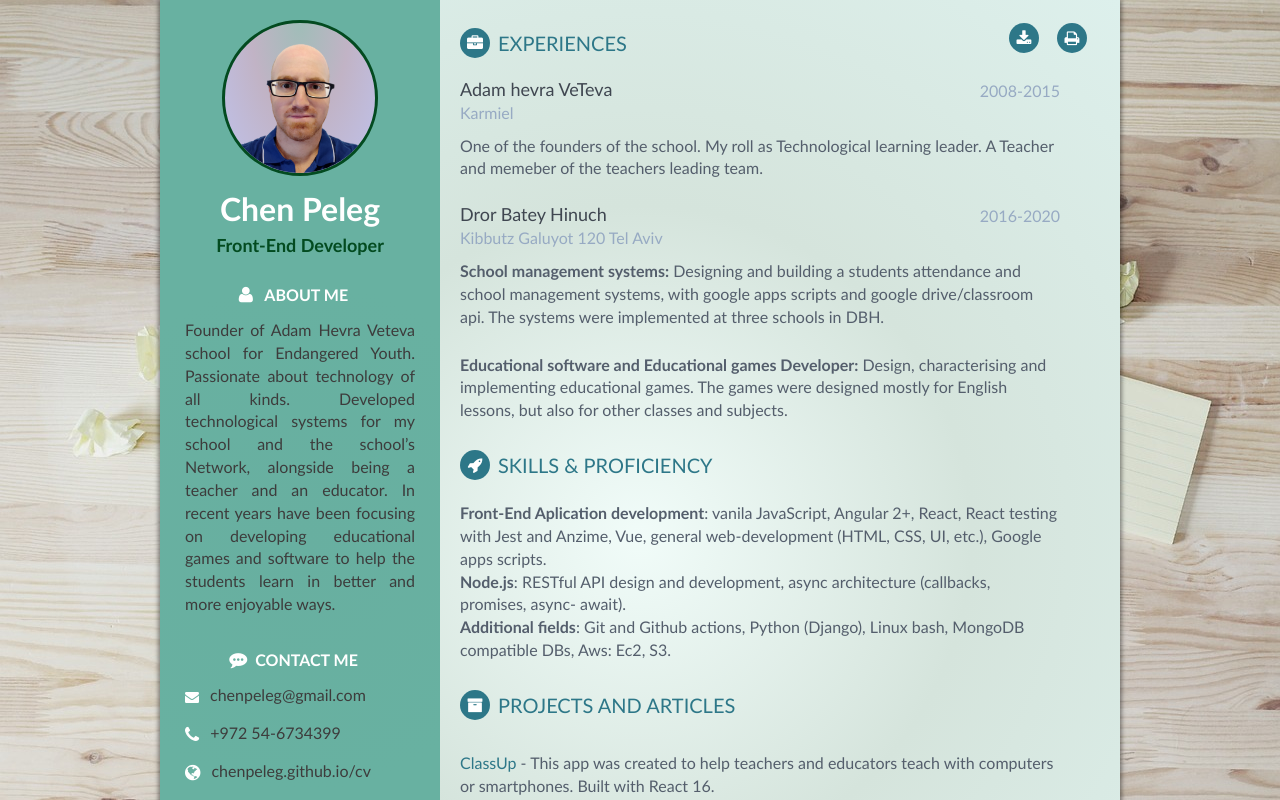
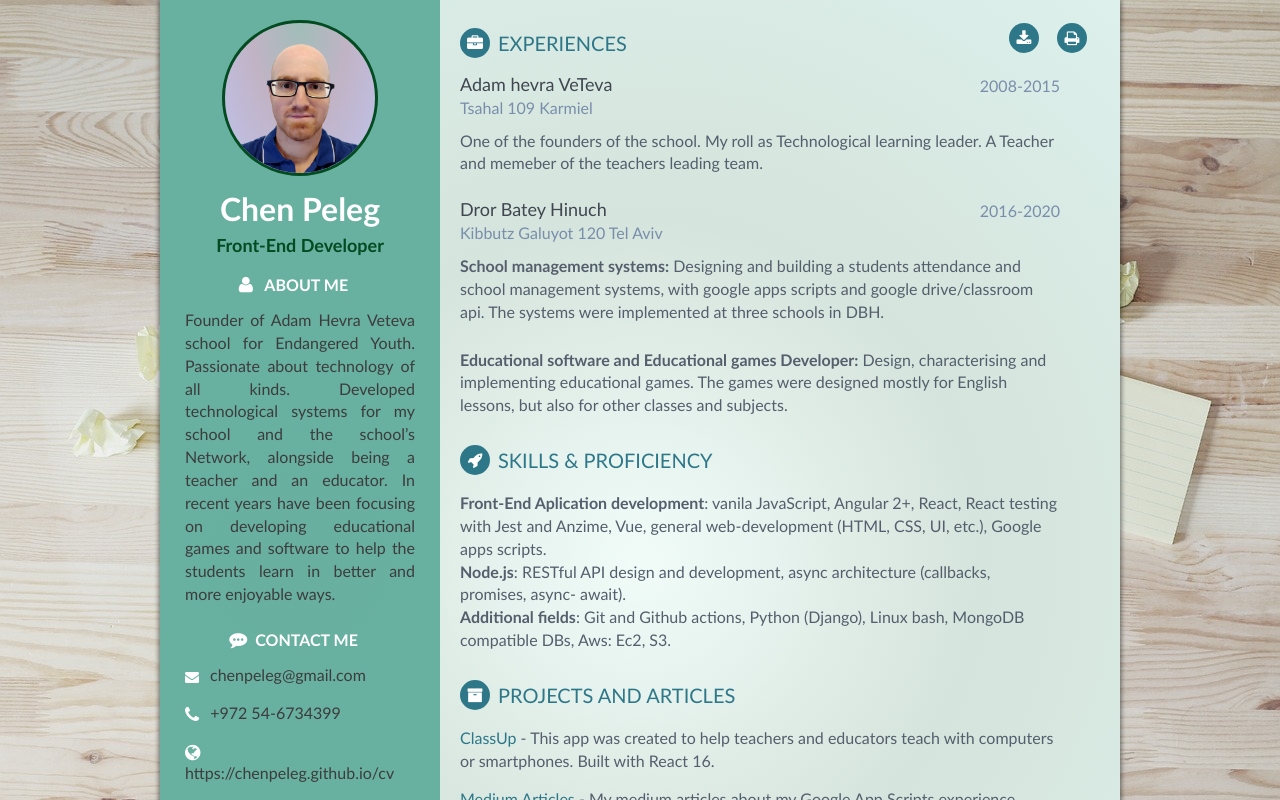
Before and after one commit to ChenPeleg/cv, a React (Create React App) app: page / in a window 1280 px wide. Shown: the top 800 px of the page. Built offline with nearby package versions, Linux system fonts and the light colour scheme.

Commit message:
finishin printing styles for black and white and kupdating the pdf

```diff
--- a/public/assets/css/blackandwhite.css
+++ b/public/assets/css/blackandwhite.css
@@ -3,7 +3,7 @@
 /* Extra just for printing*/
 
   .sidebar-wrapper{
-    /* width: 240px  !important; */
+    width: 250px  !important;
     padding: 10px !important;
     padding-right: 0px !important;
     padding-top: 30px !important;
@@ -13,10 +13,11 @@
     border-style: solid;
     border-image:
       linear-gradient(
-        to bottom,
-        rgba(7, 7, 7, 0.541),
-        rgba(0, 0, 0, 0)
-      ) 1 100%;
+        to bottom,  rgba(0, 0, 0, 0),
+        rgba(7, 7, 7,1),rgba(7, 7, 7,1), rgba(7, 7, 7,1), rgba(7, 7, 7,1), rgba(7, 7, 7,1), rgba(7, 7, 7,1), rgba(7, 7, 7,1), rgba(7, 7, 7,1), rgba(7, 7, 7,1), rgba(7, 7, 7,1), rgba(7, 7, 7,1), rgba(7, 7, 7,1), rgba(7, 7, 7,1), rgba(7, 7, 7,1), rgba(7, 7, 7,1),  rgba(7, 7, 7,1), rgba(7, 7, 7,1), rgba(0, 0, 0, 0));
+      border-image-slice:0 33 0 0;
+      border-image-width:54px 1px 74px 1px;border-image-outset:13px 13px 13px 13px;
+
   }
 
   .main-wrapper{
@@ -33,8 +34,8 @@
     display: none !important;
   }
   body {
-    /* margin:0 !important;
-    padding:0  !important; */
+    margin:0 !important;
+    padding:0  !important;
   }
   .copyright{
     display:none!important;
@@ -82,3 +83,14 @@
   .main-wrapper .section-title {
     color: black !important;
   }
+
+  .container-block-title{
+    border-width: 0px 3px 0px 0px;
+    border-style: solid;
+    border-image:
+      linear-gradient(
+        to bottom,  rgba(0, 0, 0, 0),
+        rgba(7, 7, 7,1),rgba(7, 7, 7,1), rgba(7, 7, 7,1), rgba(7, 7, 7,1), rgba(7, 7, 7,1), rgba(7, 7, 7,1), rgba(7, 7, 7,1), rgba(7, 7, 7,1), rgba(7, 7, 7,1), rgba(7, 7, 7,1), rgba(7, 7, 7,1), rgba(7, 7, 7,1), rgba(7, 7, 7,1), rgba(7, 7, 7,1), rgba(7, 7, 7,1),  rgba(7, 7, 7,1), rgba(7, 7, 7,1), rgba(0, 0, 0, 0));
+      border-image-slice:33 0 0 0;
+      border-image-width:1px 20px 1px 20px;border-image-outset:13px 13px 13px 13px;
+    }
--- a/public/assets/css/printimportant.css
+++ b/public/assets/css/printimportant.css
@@ -3,6 +3,7 @@
   --main-text-dark : rgb(61, 60, 60) !important;
   --main-text-light: white !important;
   --main-text-medium:rgb(3, 75, 32) !important;
+  --main-text-pale: rgb(121, 142, 170) !important;
  }
  @font-face {
    font-family: "Roboto-slabs" !important;
@@ -173,13 +174,15 @@
    color: var(--main-text-dark) !important;
    padding: 25px !important;
    padding-bottom: 10px !important;
-   padding-bottom: 10px !important;
+   padding-top: 15px !important;
+
  }
  .sidebar-wrapper .container-block-title {
    text-transform: uppercase !important;
    text-align: center !important;
    font-size: 16px !important;
    font-weight: 700 !important;
+   margin-right: 13px !important;
    margin-top: 0 !important;
    margin-bottom: 15px !important;
    color: var(--main-text-light) !important;
@@ -233,6 +236,7 @@
    padding: 60px !important;
    padding-left: 300px !important;
    padding-top: 30px !important;
+   padding-bottom: 20px !important;
  }
  .main-wrapper .section-title {
    text-transform: uppercase !important;
@@ -241,7 +245,7 @@
    color: #2d7788 !important;
    position: relative !important;
    margin-top: 0 !important;
-   margin-bottom: 20px !important;
+   margin-bottom: 15px !important;
  }
  .main-wrapper .section-title .fa {
    width: 30px !important;
@@ -287,11 +291,11 @@
    position: absolute !important;
    right: 0 !important;
    top: 0 !important;
-   color: #97AAC3 !important;
+   color:var(--main-text-pale) !important;
  }
  .main-wrapper .company {
    margin-bottom: 10px !important;
-   color: #97AAC3 !important;
+   color:var(--main-text-pale) !important;
  }
  .main-wrapper .project-title {
    font-size: 16px !important;
--- a/public/assets/css/styles.css
+++ b/public/assets/css/styles.css
@@ -3,7 +3,7 @@
  --main-text-dark : rgb(61, 60, 60);
  --main-text-light: white;
  --main-text-medium:rgb(3, 75, 32);
- --main-text-pale: #97AAC3;
+ --main-text-pale: rgb(121, 142, 170);
 }
 @font-face {
   font-family: "Roboto-slabs";
@@ -58,6 +58,7 @@ p {
 .wrapper {
   background: #42A8C0;
   max-width: 960px;
+
   margin: 0 auto;
   position: relative;
   box-shadow: 0px 2px 4px 2px rgba(0, 0, 0, 0.4);
@@ -174,7 +175,8 @@ p {
   color: var(--main-text-dark);
   padding: 25px;
   padding-bottom: 10px;
-  padding-bottom: 10px;
+  padding-top: 15px;
+
 }
 .sidebar-wrapper .container-block-title {
   text-transform: uppercase;
@@ -235,6 +237,8 @@ p {
   padding: 60px;
   padding-left: 300px;
   padding-top: 30px;
+  padding-bottom: 20px;
+  min-height:  296mm;
 }
 .main-wrapper .section-title {
   text-transform: uppercase;
@@ -243,7 +247,7 @@ p {
   color: #2d7788;
   position: relative;
   margin-top: 0;
-  margin-bottom: 20px;
+  margin-bottom: 15px;
 }
 .main-wrapper .section-title .fa {
   width: 30px;
--- a/src/App.js
+++ b/src/App.js
@@ -87,9 +87,8 @@ class App extends Component {
 
                     <section className="section projects-section">
                         <h2 className="section-title"><i className="fa fa-archive"></i>Projects and articles</h2>
-                        <div className="intro">
-                            <p>{this.state.info.ProjectDescription}</p>
-                        </div>
+
+
                         {this.state.info.Projects.map((item, key) => <Projects item={item} key={key} />)}
                     </section>
 
--- a/src/info.json
+++ b/src/info.json
@@ -3,7 +3,7 @@
     "image": "../assets/images/profile.png",
     "email": "chenpeleg@gmail.com",
     "phone": "+972 54-6734399",
-    "website": "chenpeleg.github.io/cv",
+    "website": "https://chenpeleg.github.io/cv",
     "linkedin": "https://www.linkedin.com/in/chen-peleg-03915b1a1/",
     "linkedinName": "ChenPeleg",
     "aboutMe": "Founder of Adam Hevra Veteva school for Endangered Youth. Passionate about technology of all kinds.  Developed technological systems for my school and the school’s Network, alongside being a teacher and an educator. In recent years have been focusing on developing educational games and software to help the students learn in better and more enjoyable ways. ",
@@ -11,7 +11,7 @@
         {
             "title": "Adam hevra VeTeva",
             "subtitle": "",
-            "location": "Karmiel",
+            "location": "Tsahal 109 Karmiel",
             "date": "2008-2015",
             "explanation": "One of the founders of the school. My roll as Technological  learning leader. A Teacher and memeber of the teachers leading team."
         },
@@ -131,6 +131,10 @@
         {
             "title": "Date of Birth",
             "content": "18/5/1981"
+        },
+        {
+            "title": "Languages",
+            "content": "Hebrew -Native, English - Fluent."
         }
     ]
 }
```
Also changed, not shown: 1 other file (tests, documents, lock files or other folders).
